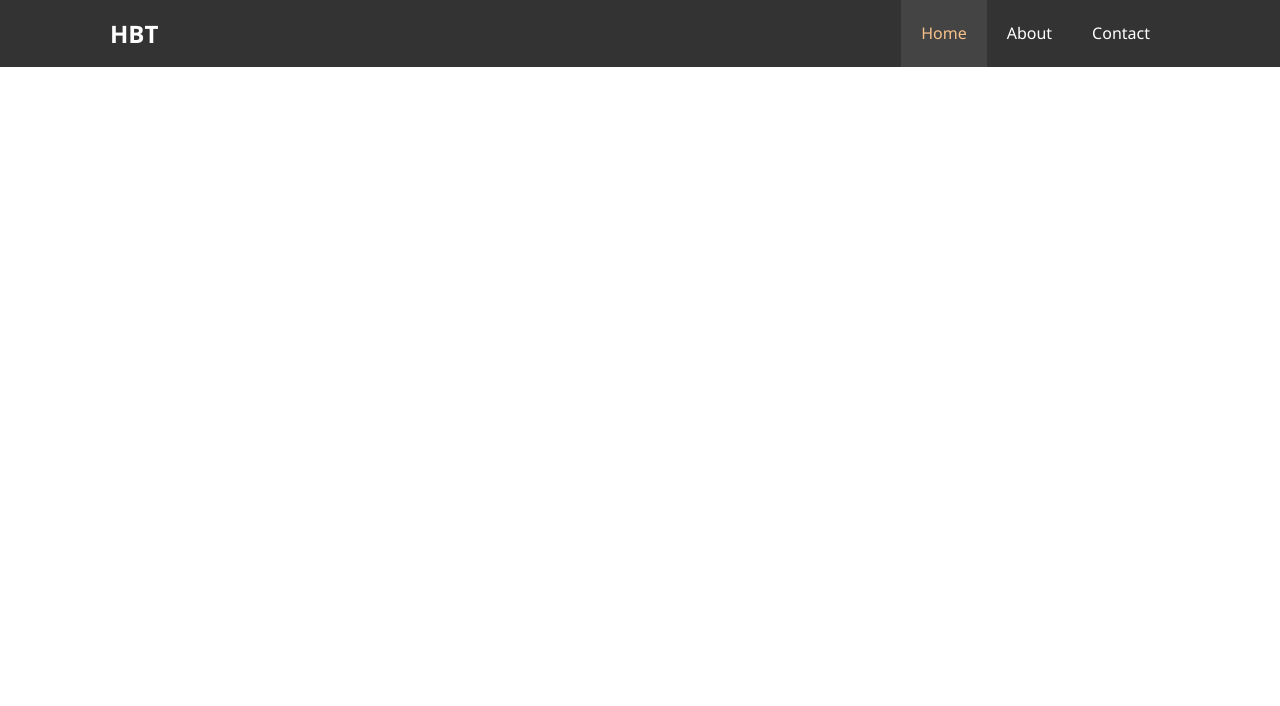
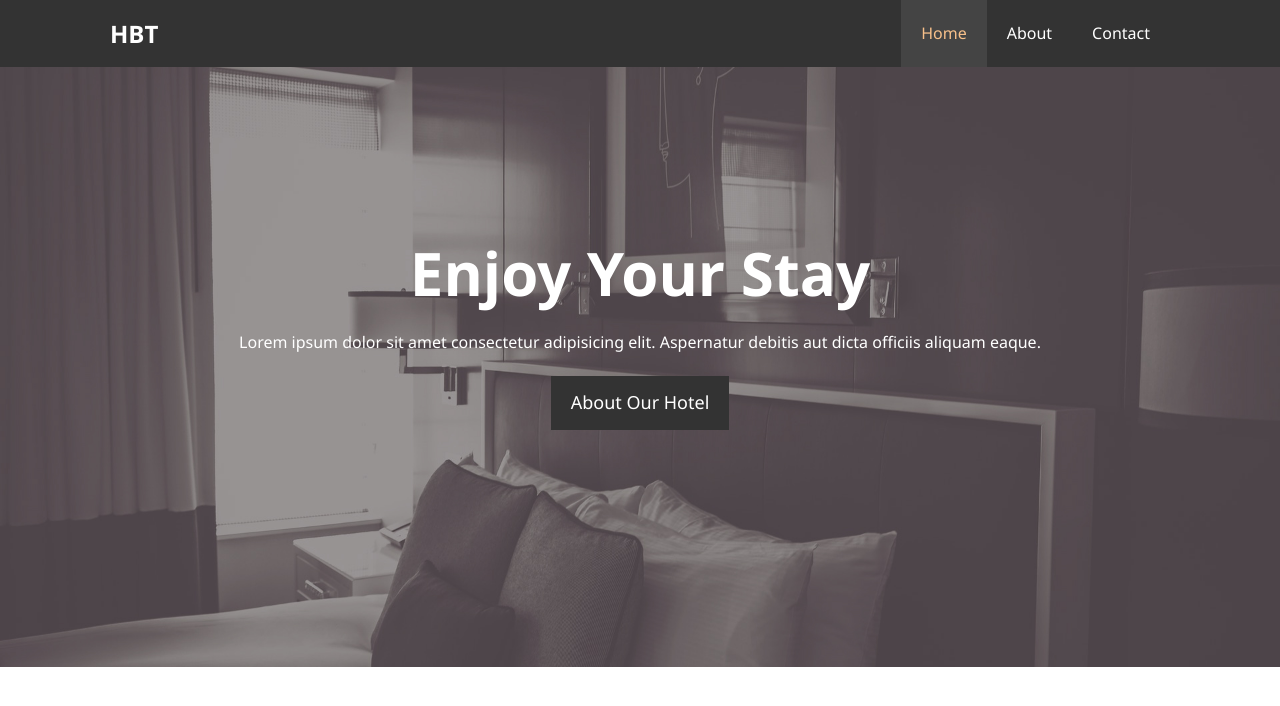
Before and after one commit to mdsaifullah-wd/Project-Hotel-Website-Design-Basic-HTML-CSS, a plain HTML site: page index.html in a window 1280 px wide. Drawn offline with Linux system fonts and the light colour scheme.

Commit message:
Showcase section added in Home page

```diff
--- a/css/style.css
+++ b/css/style.css
@@ -34,6 +34,23 @@ a {
     background-color: #444;
     color: #f7c08a;
 }
+.clr {
+    clear:both;
+}
+.btn {
+    display: inline-block;
+    font-size: 18px;
+    color: #fff;
+    background: #333;
+    padding: 13px 20px;
+    border: none;
+    cursor: pointer;
+  }
+  .btn:hover {
+    background: #f7c08a;
+    color: #333;
+  }
+
 
 /* Header Section */
 
@@ -61,3 +78,35 @@ a {
     background-color: #444;
     color: #f7c08a;
 }
+
+
+
+
+
+
+#showcase {
+    height: 600px;
+    background: url(../img/showcase.jpg) no-repeat center center/cover;
+}
+#showcase .container {
+    padding-top: 170px;
+    text-align:center;
+    color: #fff;
+}
+#showcase .container h1 {
+    font-size: 60px;
+    line-height: 1.2em;
+}
+#showcase .container p {
+    padding-bottom: 20px;
+}
+/* #showcase .container a {
+    display: inline-block;
+    background: #333;
+    padding: 15px 20px;
+
+}
+#showcase .container a:hover {
+    background: #f7c08a;;
+    color: #000;
+} */
--- a/index.html
+++ b/index.html
@@ -19,5 +19,15 @@
         </div>
     </header>
 
+    <div class="clr"></div>
+
+    <section id="showcase">
+        <div class="container">
+            <h1><span class="marked">Enjoy</span> Your Stay</h1>
+            <p>Lorem ipsum dolor sit amet consectetur adipisicing elit. Aspernatur debitis aut dicta officiis aliquam eaque.</p>
+            <a href="about.html" class="btn">About Our Hotel</a>
+        </div>
+    </section>
+
 </body>
 </html>
```
